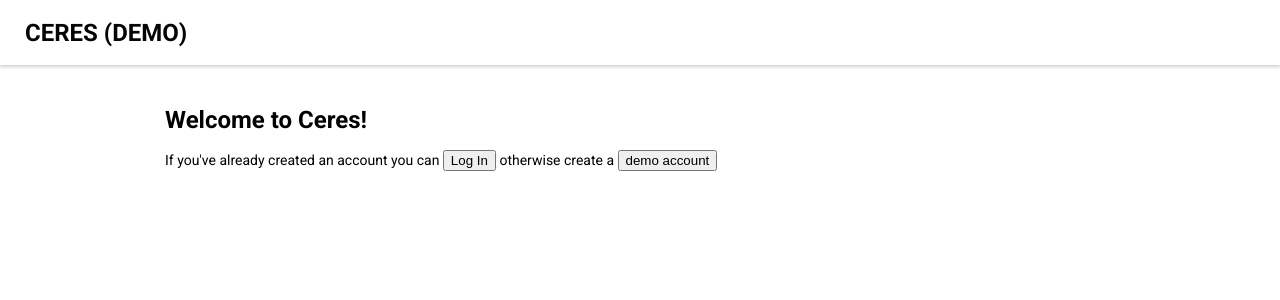
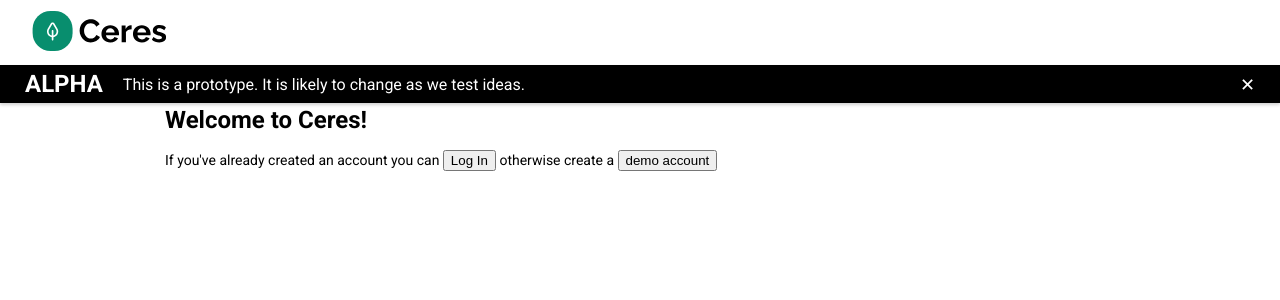
Before and after one commit to omafra-ceres/ceres-app, a React (Create React App) app: page /login in a window 1280 px wide. Shown: the top 300 px of the page. Built offline with nearby package versions, Linux system fonts and the light colour scheme; no server answers.

Commit message:
Add logo and alpha banner

```diff
--- a/public/index.html
+++ b/public/index.html
@@ -7,7 +7,7 @@
     <meta name="theme-color" content="#000000" />
     <meta
       name="description"
-      content="Web site created using create-react-app"
+      content="Plant health data management for the Ontario Ministry of Agriculture Food and Rural Affairs"
     />
     <link rel="apple-touch-icon" href="%PUBLIC_URL%/logo192.png" />
     <!--
@@ -24,7 +24,7 @@
       work correctly both with client-side routing and a non-root public URL.
       Learn how to configure a non-root public URL by running `npm run build`.
     -->
-    <title>React App</title>
+    <title>Ceres</title>
   </head>
   <body>
     <noscript>You need to enable JavaScript to run this app.</noscript>
--- a/src/components/Header.js
+++ b/src/components/Header.js
@@ -1,11 +1,11 @@
-import React, { useEffect } from 'react'
+import React, { useEffect, useState } from 'react'
 import { Link, useLocation } from 'react-router-dom'
 import styled from 'styled-components'
 import { useAuth0 } from '@auth0/auth0-react'
 
-// import LoginButton from './LoginButton'
+import logo from '../assets/logo_vertical.svg'
+
 import LogoutButton from './LogoutButton'
-
 import { useRoles } from '../customHooks'
 
 const StyledHeader = styled.header`
@@ -34,9 +34,14 @@
     color: inherit;
     text-decoration: none;
   }
+
+  .logo_vertical {
+    height: 50px;
+  }
 `
 
 const NavList = styled.ul`
+  align-items: center;
   display: flex;
   flex-direction: row;
   list-style: none;
@@ -50,12 +55,43 @@
   }
 `
 
+const Banner = styled.div`
+  align-items: center;
+  background: black;
+  box-shadow: inherit;
+  color: white;
+  display: flex;
+  left: 0;
+  padding: 5px;
+  padding-left: inherit;
+  padding-right: inherit;
+  position: absolute;
+  right: 0;
+  top: 100%;
+
+  h1 {
+    margin-right: 20px;
+  }
+
+  .close {
+    cursor: pointer;
+    font-size: 18px;
+    margin-left: auto;
+  }
+
+  :hover .close {
+    font-size: 22px;
+    font-weight: bold;
+  }
+`
+
 const AdminLink = ({ isAdmin }) => isAdmin ? <li><Link to="/admin" className="nav-link">Admin Panel</Link></li> : ""
 
 const Header = () => {
   const { user, isAuthenticated, isLoading } = useAuth0()
   const roles = useRoles()
   const { state } = useLocation()
+  const [ showBanner, setShowBanner ] = useState(true)
 
   useEffect(() => {
     console.log("state:", state)
@@ -63,8 +99,14 @@
 
   return (
     <StyledHeader>
-      <h1>Ceres (demo)</h1>
-      <div>{ user ? user.email : "" }</div>
+      { showBanner ? (
+        <Banner onClick={ () => setShowBanner(false) }>
+          <h1>ALPHA</h1>
+          This is a prototype. It is likely to change as we test ideas.
+          <span className="close">✕</span>
+        </Banner>
+      ): "" }
+      <Link to="/"><img className="logo_vertical" src={ logo } alt="Ceres" /></Link>
       <nav>
         <NavList>
           { isLoading || !isAuthenticated
--- a/src/components/LogoutButton.js
+++ b/src/components/LogoutButton.js
@@ -1,14 +1,14 @@
 import React from "react";
 import { useAuth0 } from "@auth0/auth0-react";
 
+import Button from "./Button"
+
 const LogoutButton = () => {
-  const { logout } = useAuth0();
+  const { logout } = useAuth0()
 
-  return (
-    <button onClick={() => logout({ returnTo: window.location.origin })}>
-      Log Out
-    </button>
-  );
+  const onClick = () => logout({ returnTo: window.location.origin })
+
+  return <Button onClick={ onClick }>Log Out</Button>
 };
 
 export default LogoutButton;
```
Also changed, not shown: src/assets/logo_vertical.svg (added), 1 other file (tests, documents, lock files or other folders).
